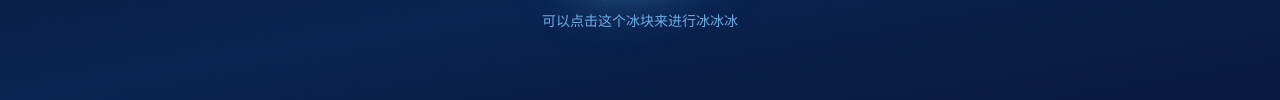
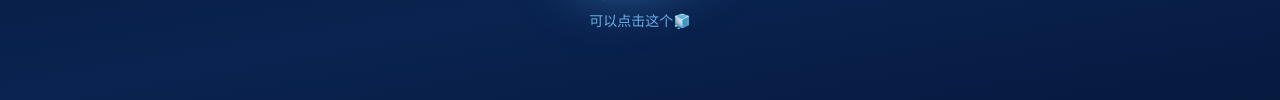
Before and after one commit to kongbu-studio/ice-game, a plain HTML site: page index.html in a window 1280 px wide. Shown: the part 465-565 px from the top of the page. Drawn offline with Linux system fonts and the light colour scheme.

Commit message:
更新 index.html

```diff
--- a/index.html
+++ b/index.html
@@ -124,7 +124,7 @@ body{background:linear-gradient(170deg,var(--b0),var(--b1) 55%,var(--b0));color:
     <div id="main-ice">🧊</div>
     <div id="combo"></div>
   </div>
-  <div class="hint">可以点击这个冰块来进行冰冰冰</div>
+  <div class="hint">可以点击这个🧊</div>
 </section>
 
 <div id="bottom-left">
```
